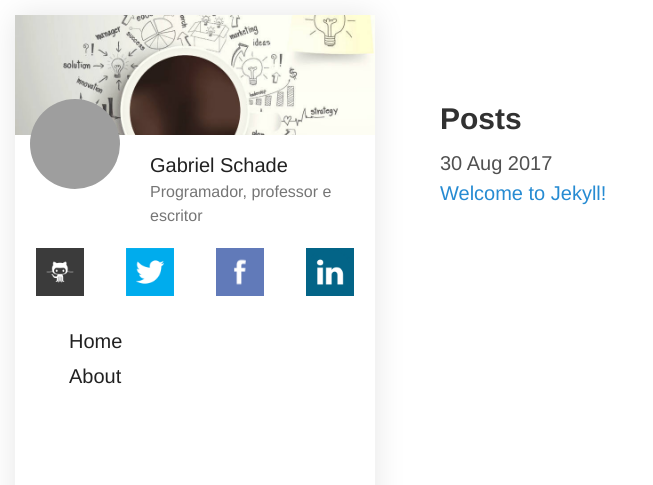
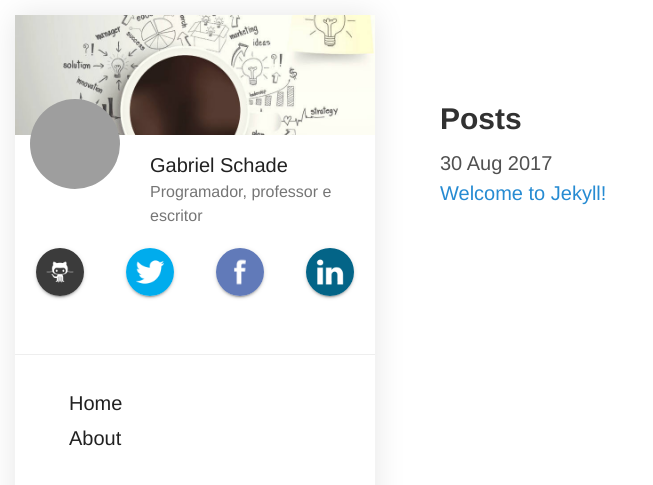
Before and after one commit to gabrielschade/gabrielschade.github.io, a Jekyll site: the page built from index.md, in a window 1280 px wide. Shown: the top 485 px of the page, without its empty margins (0-653 px from the left). Built offline with Jekyll 4.4.1, drawn with Linux system fonts in a browser that asks for light colours; nearby versions of some CDN libraries; comment, search, counter and statistics services are not loaded; grey boxes are pictures that could not be loaded.

Commit message:
icons-hr

```diff
--- a/_includes/sidebar.html
+++ b/_includes/sidebar.html
@@ -29,26 +29,26 @@
   <div class="row center-align no-bottom">
       <div class="col s3 no-padding">
         <a title="Github" href="https://github.com/gabrielschade" class="none-decoration">
-            <img class="icon-medium square" src="/{{ site.baseurl }}public/icons/GitHub.png" style="display:inline" />
+            <img class="icon-medium circle z-depth-1" src="/{{ site.baseurl }}public/icons/GitHub.png" style="display:inline" />
         </a>
       </div>
       <div class="col s3 no-padding">
         <a title="Twitter" href="https://twitter.com/gabrielschade" class="none-decoration">
-            <img class="icon-medium square" src="/{{ site.baseurl }}public/icons/Twitter.png" style="display:inline" />
+            <img class="icon-medium circle z-depth-1" src="/{{ site.baseurl }}public/icons/Twitter.png" style="display:inline" />
         </a>
       </div>
       <div class="col s3 no-padding">
         <a title="Facebook" href="https://facebook.com/gabrielschade" class="none-decoration">
-            <img class="icon-medium square" src="/{{ site.baseurl }}public/icons/Facebook.png" style="display:inline" />
+            <img class="icon-medium circle z-depth-1" src="/{{ site.baseurl }}public/icons/Facebook.png" style="display:inline" />
         </a>
       </div>
       <div class="col s3 no-padding">
         <a title="Linkedin" href="https://www.linkedin.com/in/gabrielschade" class="none-decoration">
-            <img class="icon-medium square" src="/{{ site.baseurl }}public/icons/Linkedin.png" style="display:inline" />
+            <img class="icon-medium circle z-depth-1" src="/{{ site.baseurl }}public/icons/Linkedin.png" style="display:inline" />
         </a>
       </div>
     </div>
-
+  <hr />
   <div class="container sidebar-sticky">
 
     <nav class="sidebar-nav transparent-nav">
```
